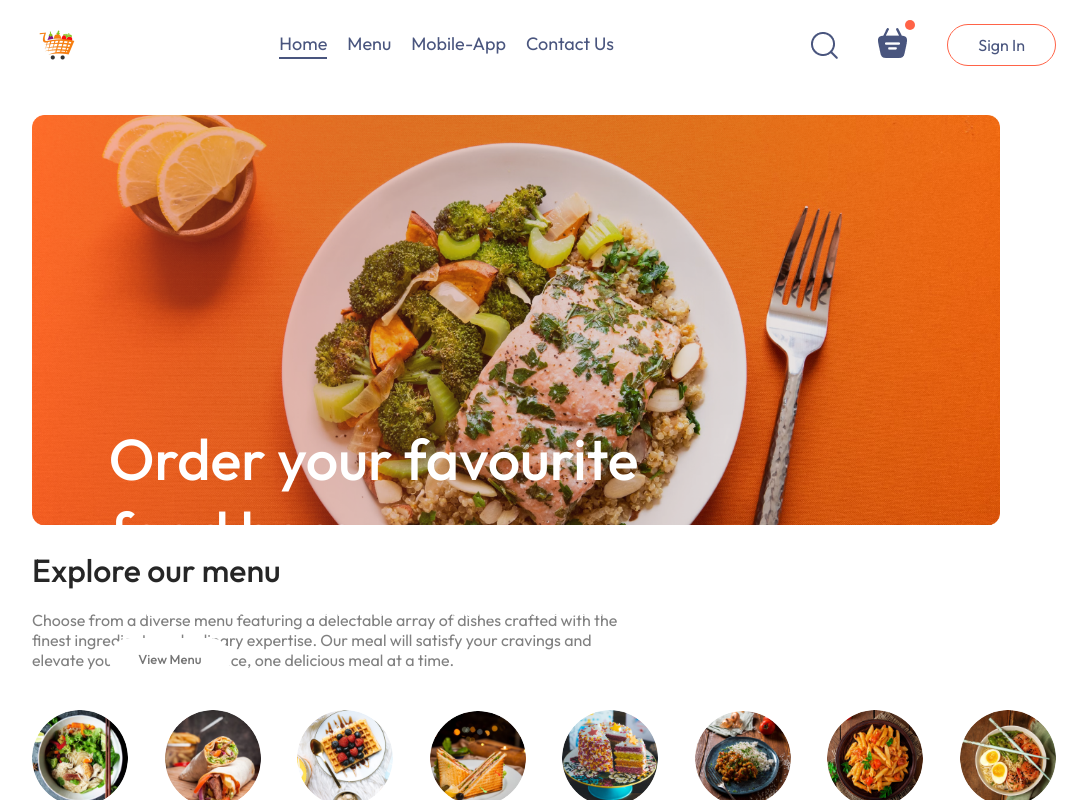
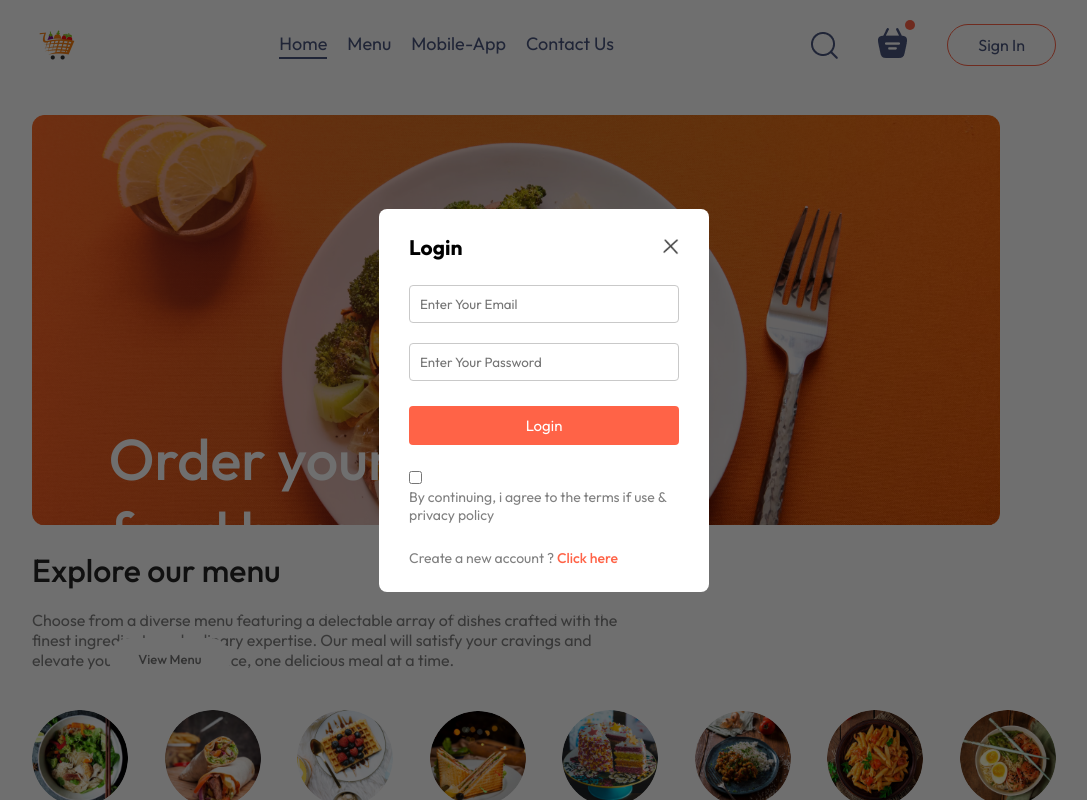
Before and after one commit to frankuard/food-delivery-app-on-react, a React (Vite) app: page / in a window 1280 px wide. Both pictures are taken after a click on the button "Sign In". Shown: the top 800 px of the page, without its empty margins (96-1183 px from the left). Built offline with nearby package versions, Linux system fonts and the light colour scheme.

Commit message:
finishing up the project of the login popup and its design now mocing into the cart section

```diff
--- a/src/App.jsx
+++ b/src/App.jsx
@@ -1,16 +1,21 @@
-import React from 'react'
+import React, { useState } from 'react'
 import NavBar from './components/NavBar/NavBar'
 import { Route, Routes } from 'react-router-dom'
 import Home from './pages/Home/Home'
 import Cart from './pages/Cart/Cart.jsx'
 import PlaceOrder from './pages/PlaceOrder/PlaceOrder.jsx'
 import Footer from './components/Footer/Footer.jsx'
+import LoginPopup from './components/LoginPopup/LoginPopup.jsx'
 
 const App = () => {
+
+  const [showLogin, setShowLogin] = useState(false)
+
   return (
     <>
+    {showLogin ?<LoginPopup setShowLogin={setShowLogin} />: <></>}
     <div className=' app'>
-      <NavBar />
+      <NavBar setShowLogin={setShowLogin} />
 
       <Routes>
         <Route path='/' element={<Home />} />
--- /dev/null
+++ b/src/components/LoginPopup/LoginPopup.css
@@ -0,0 +1,75 @@
+.login-popup{
+    position: absolute;
+    z-index: 1;
+    width: 100%;
+    height: 100%;
+    background-color: #00000090;
+    display: grid;
+}
+
+.login-popup-container{
+    place-self: center;
+    width: max(23vw,330px);
+    color: #808080;
+    background-color: white;
+    display: flex;
+    flex-direction: column;
+    gap: 25px;
+    padding: 25px 30px;
+    border-radius: 8px;
+    font-size: 14px;
+    animation: fadeIn 0.5s;
+}
+
+.login-popup-title{
+    display: flex;
+    justify-content: space-between;
+    align-items: center;
+    color: black;
+}
+
+.login-popup-title img {
+    width: 16px;
+    cursor: pointer;
+}
+
+.login-popup-inputs{
+    display: flex;
+    flex-direction: column;
+    gap: 20px;
+}
+
+.login-popup-inputs input{
+    outline: none;
+    border: 1px solid #c9c9c9;
+    padding: 10px;
+    border-radius: 4px;
+}
+
+.login-popup-container button{
+    border: none;
+    padding: 10px;
+    border-radius: 4px;
+    color: white;
+    background-color: tomato;
+    font-size: 15px;
+    cursor: pointer;
+}
+
+.login-popup-conditon{
+    display: flex;
+    align-items: start;
+    gap: 8px;
+    margin-top: -15px;
+
+}
+
+.login-popup-conditon input{
+    margin-top: 5px;
+}
+
+.login-popup p span{
+    color: tomato;
+    font-weight: 500;
+    cursor: pointer;
+}
--- /dev/null
+++ b/src/components/LoginPopup/LoginPopup.jsx
@@ -0,0 +1,32 @@
+import React, { useState } from 'react'
+import './LoginPopup.css'
+import { assets } from '../../assets/assets'
+
+const LoginPopup = ({setShowLogin}) => {
+
+    const [currentState, setCurrentState] = useState("Login")
+  return (
+    <div className='login-popup'>
+        <form className="login-popup-container">
+            <div className="login-popup-title">
+                <h2> {currentState}</h2>
+                <img src={assets.cross_icon} onClick={() => setShowLogin(false)} alt="" />
+            </div>
+            <div className='login-popup-inputs'>
+                {currentState === "Login"?<></>:<input type="text" placeholder='Enter Your Name' required />}
+                    <input type="email" placeholder='Enter Your Email' required />
+                    <input type="password"  placeholder='Enter Your Password' required/>
+            </div>
+                    <button>{currentState === "Sign Up" ? "Create Account" : "Login"}</button>
+                    <div className='login-popup-condition'>
+                        <input type="checkbox" required/>
+                        <p>By continuing, i agree to the terms if use & privacy policy</p>
+                    </div>
+                    {currentState=== "Login" ? <p> Create a new account ? <span onClick={() => setCurrentState("Sign Up")}> Click here</span></p> : <p>Already have an account ? <span onClick={() => setCurrentState("Login")}>Login Here</span></p>}
+
+        </form>
+    </div>
+  )
+}
+
+export default LoginPopup
--- a/src/components/NavBar/NavBar.jsx
+++ b/src/components/NavBar/NavBar.jsx
@@ -4,7 +4,7 @@
 import { Link } from 'react-router-dom'
 
 
-const NavBar = () => {
+const NavBar = ({setShowLogin}) => {
 
     const [menu, setMenu] = useState("Home")
 
@@ -26,7 +26,7 @@
                 <img src={assets.basket_icon} alt="" />
                 <div className="dot"></div>
             </div>
-            <button>Sign In</button>
+            <button onClick={() =>setShowLogin(true)}>Sign In</button>
         </div>
     </div>
   )
```
